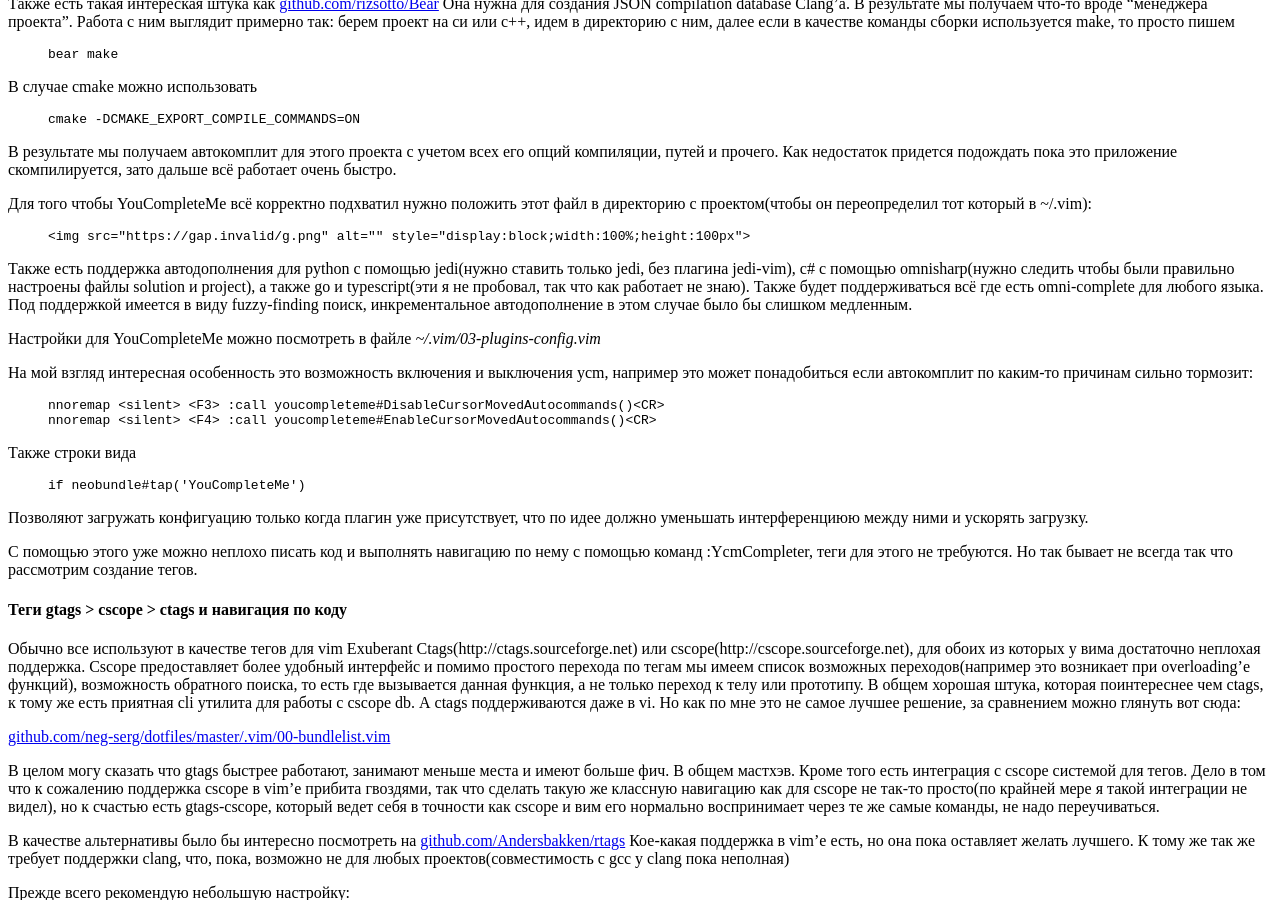
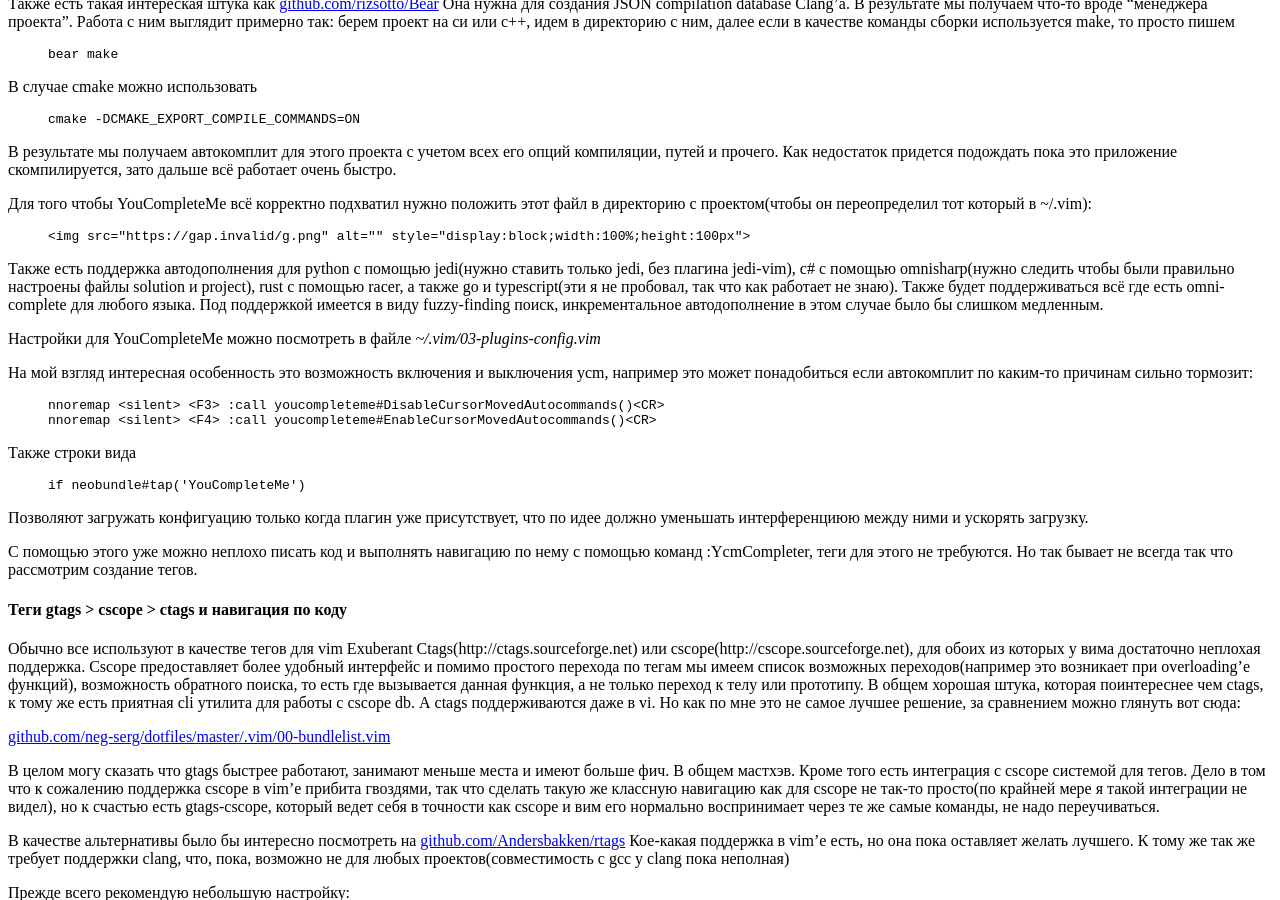
Before and after one commit to neg-serg/neg-serg.github.io, a Jekyll site: the page built from _posts/2015-01-25-vim-as-ide.md, in a window 1280 px wide and 900 px high, scrolled down 3391 px. Built offline with Jekyll 4.4.1, drawn with Linux system fonts in a browser that asks for light colours; Markdown is read by kramdown in place of the engine named in the settings.

Commit message:
tell about racer support

```diff
--- a/_posts/2015-01-25-vim-as-ide.md
+++ b/_posts/2015-01-25-vim-as-ide.md
@@ -281,7 +278,7 @@ cmake -DCMAKE_EXPORT_COMPILE_COMMANDS=ON
 
 Также есть поддержка автодополнения для python с помощью jedi(нужно ставить
 только jedi, без плагина jedi-vim), c# с помощью omnisharp(нужно следить чтобы
-были правильно настроены файлы solution и project),  а также go
+были правильно настроены файлы solution и project), rust с помощью racer, а также go
 и typescript(эти я не пробовал, так что как работает не знаю). Также будет
 поддерживаться всё где есть omni-complete для любого языка. Под поддержкой
 имеется в виду fuzzy-finding поиск, инкрементальное автодополнение в этом
```
Also changed, not shown: other parts of _posts/2015-01-25-vim-as-ide.md (+0 -3 lines).
